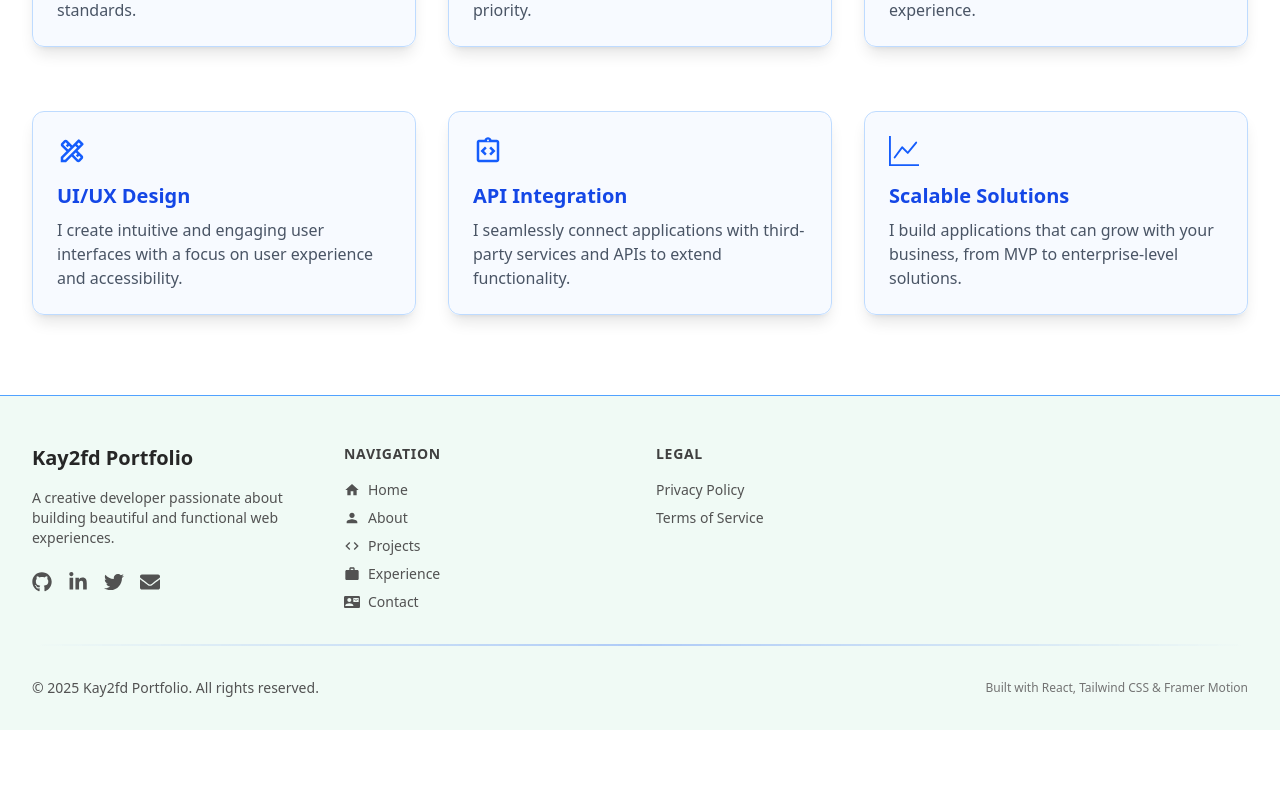
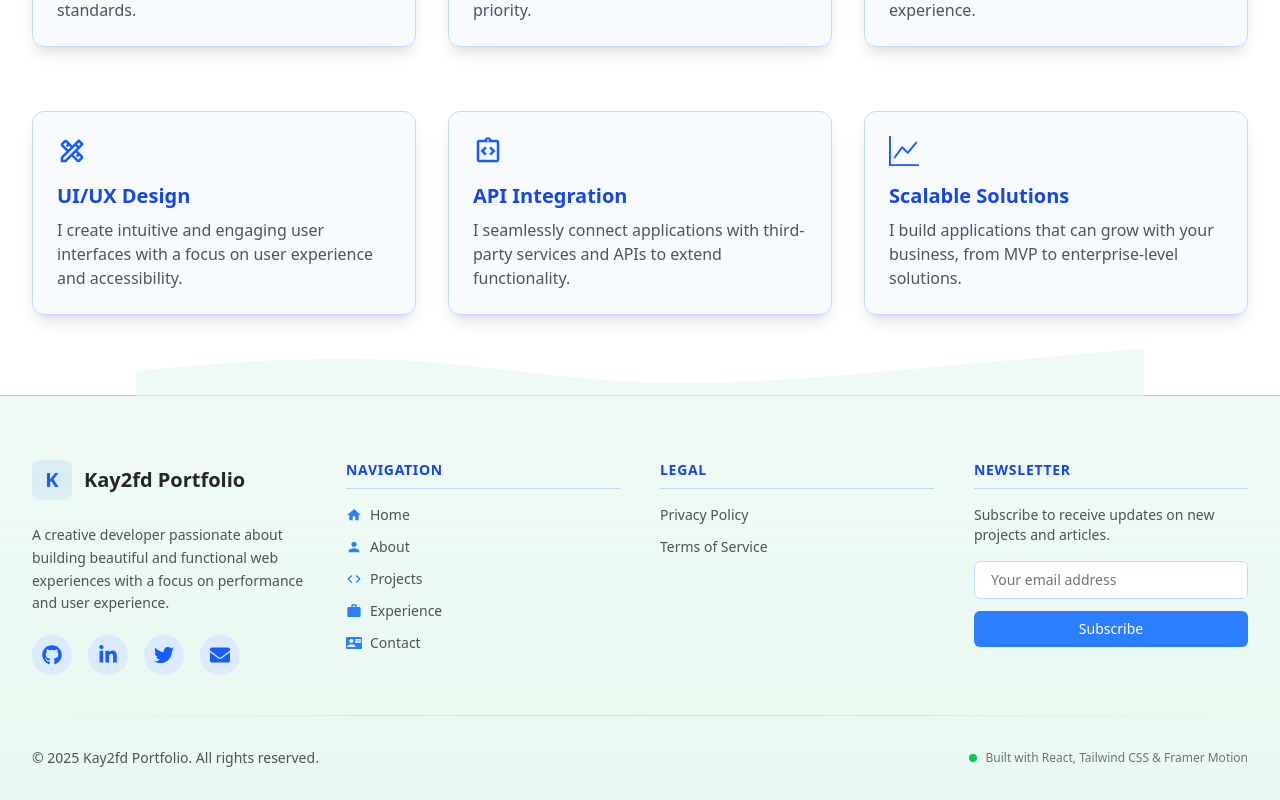
Before and after one commit to Kay2fd/my-new-portfolio, a React (Vite) app: page / in a window 1280 px wide. Shown: the part 1941-2741 px from the top of the page. Before the commit the page ends 2671 px from the top, so only its background shows below. Built offline with nearby package versions, Linux system fonts and the light colour scheme.

Commit message:
feat: update footer & add scrollTop

```diff
--- a/src/App.tsx
+++ b/src/App.tsx
@@ -1,4 +1,4 @@
-import Router from "./routes/routes"
+import Router from "./routes/Routes"
 
 function App() {
   return <Router />
--- /dev/null
+++ b/src/components/common/ScrollToTop/ScrollToTop.tsx
@@ -0,0 +1,64 @@
+import { useState, useEffect } from 'react';
+import { motion, AnimatePresence } from 'framer-motion';
+import { FaArrowUp } from 'react-icons/fa';
+import { useTheme } from '../../../context/ThemeProvider';
+
+interface ScrollToTopProps {
+    className?: string;
+}
+
+const ScrollToTop: React.FC<ScrollToTopProps> = ({ className = '' }) => {
+    const [isVisible, setIsVisible] = useState(false);
+    const { theme } = useTheme();
+    const isDarkMode = theme === 'dark';
+
+    useEffect(() => {
+        const handleScroll = () => {
+            setIsVisible(window.scrollY > 300);
+        };
+
+        window.addEventListener('scroll', handleScroll);
+
+        handleScroll();
+
+        return () => window.removeEventListener('scroll', handleScroll);
+    }, []);
+
+    const scrollToTop = () => {
+        window.scrollTo({
+            top: 0,
+            behavior: 'smooth'
+        });
+    };
+
+    const defaultClasses = `
+    fixed bottom-6 right-6 sm:bottom-8 sm:right-8
+    p-3 rounded-full shadow-lg z-50
+    ${isDarkMode
+            ? 'bg-blue-600 hover:bg-blue-500 text-white'
+            : 'bg-blue-500 hover:bg-blue-600 text-white'}
+    transition-all duration-300
+    focus:outline-none focus:ring-2 focus:ring-offset-2
+    ${isDarkMode ? 'focus:ring-blue-400' : 'focus:ring-blue-600'}
+  `;
+
+    return (
+        <AnimatePresence>
+            {isVisible && (
+                <motion.button
+                    initial={{ opacity: 0, scale: 0.8 }}
+                    animate={{ opacity: 1, scale: 1 }}
+                    exit={{ opacity: 0, scale: 0.8 }}
+                    transition={{ duration: 0.3 }}
+                    className={`${defaultClasses} ${className}`.trim()}
+                    onClick={scrollToTop}
+                    aria-label="Scroll to top"
+                >
+                    <FaArrowUp />
+                </motion.button>
+            )}
+        </AnimatePresence>
+    );
+};
+
+export default ScrollToTop;
--- a/src/components/layout/Footer/Footer.tsx
+++ b/src/components/layout/Footer/Footer.tsx
@@ -51,31 +51,73 @@ const Footer = () => {
     },
   ];
 
+  const containerVariants = {
+    hidden: { opacity: 0 },
+    visible: {
+      opacity: 1,
+      transition: {
+        staggerChildren: 0.1,
+        delayChildren: 0.2,
+      },
+    },
+  };
+
+  const itemVariants = {
+    hidden: { opacity: 0, y: 20 },
+    visible: { opacity: 1, y: 0, transition: { duration: 0.6 } },
+  };
+
   return (
-    <footer className={`relative z-10 ${isDarkMode ? 'bg-blue-950/10' : 'bg-[#e6f7ee]/60'} backdrop-blur-md border-t border-blue-400 transition-colors duration-300`}>
-      <div className="max-w-7xl mx-auto pt-12 pb-8 px-4 sm:px-6 lg:px-8">
-        <div className="grid grid-cols-1 md:grid-cols-2 lg:grid-cols-4 gap-8 mb-8">
-          <div className="col-span-1">
+    <footer className={`relative z-10 ${isDarkMode
+        ? 'bg-gradient-to-b from-blue-950/20 to-blue-950/40'
+        : 'bg-gradient-to-b from-[#e6f7ee]/60 to-[#e6f7ee]/90'
+      } backdrop-blur-md border-t ${isDarkMode ? 'border-blue-500/30' : 'border-blue-400/50'
+      } transition-colors duration-300`}>
+
+      <div className="absolute top-0 left-0 w-full transform -translate-y-full overflow-hidden hidden sm:block">
+        <svg xmlns="http://www.w3.org/2000/svg" viewBox="0 0 1440 100" className="w-full h-[70px]">
+          <path
+            fill={isDarkMode ? '#172554' : '#e6f7ee'}
+            fillOpacity={isDarkMode ? "0.2" : "0.6"}
+            d="M0,64L60,58.7C120,53,240,43,360,48C480,53,600,75,720,80C840,85,960,75,1080,64C1200,53,1320,43,1380,37.3L1440,32L1440,100L1380,100C1320,100,1200,100,1080,100C960,100,840,100,720,100C600,100,480,100,360,100C240,100,120,100,60,100L0,100Z"
+          ></path>
+        </svg>
+      </div>
+
+      <div className="max-w-7xl mx-auto pt-10 sm:pt-16 pb-8 px-4 sm:px-6 lg:px-8">
         <motion.div
-              initial={{ opacity: 0, y: 20 }}
-              whileInView={{ opacity: 1, y: 0 }}
-              transition={{ duration: 0.5 }}
+          variants={containerVariants}
+          initial="hidden"
+          whileInView="visible"
+          viewport={{ once: true }}
+          className="grid grid-cols-1 sm:grid-cols-2 lg:grid-cols-4 gap-8 lg:gap-10 mb-10"
         >
-              <h2 className={`text-xl font-bold mb-4 ${isDarkMode ? 'text-white' : 'text-neutral-800'}`}>
+          <motion.div variants={itemVariants} className="col-span-1 sm:col-span-2 lg:col-span-1 mb-6 sm:mb-0">
+            <div className="flex items-center mb-4 sm:mb-6">
+              <div className={`w-10 h-10 rounded-lg flex items-center justify-center mr-3 ${isDarkMode ? 'bg-blue-500/20 text-blue-400' : 'bg-blue-500/10 text-blue-600'
+                }`}>
+                <span className="text-xl font-bold">K</span>
+              </div>
+              <h2 className={`text-xl font-bold ${isDarkMode ? 'text-white' : 'text-neutral-800'}`}>
                 Kay2fd Portfolio
               </h2>
-              <p className={`text-sm ${isDarkMode ? 'text-neutral-400' : 'text-neutral-600'}`}>
-                A creative developer passionate about building beautiful and functional web experiences.
+            </div>
+
+            <p className={`text-sm leading-relaxed ${isDarkMode ? 'text-neutral-300' : 'text-neutral-600'} max-w-md sm:max-w-xs lg:max-w-none`}>
+              A creative developer passionate about building beautiful and functional web experiences with a focus on performance and user experience.
             </p>
 
-              <div className="flex mt-6 space-x-4">
+            <div className="flex mt-5 space-x-3 sm:space-x-4">
               {socialLinks.map((link) => (
                 <motion.a
                   key={link.name}
                   href={link.url}
                   target="_blank"
                   rel="noopener noreferrer"
-                    className={`${isDarkMode ? 'text-neutral-400 hover:text-blue-400' : 'text-neutral-600 hover:text-blue-600'} transition-colors duration-300`}
+                  className={`p-2 sm:p-2.5 rounded-full ${isDarkMode
+                      ? 'bg-blue-900/30 text-blue-300 hover:bg-blue-800/50 hover:text-blue-200'
+                      : 'bg-blue-100 text-blue-600 hover:bg-blue-200 hover:text-blue-700'
+                    } transition-colors duration-300`}
                   whileHover={{ scale: 1.1 }}
                   whileTap={{ scale: 0.95 }}
                   aria-label={link.name}
@@ -85,47 +127,87 @@ const Footer = () => {
               ))}
             </div>
           </motion.div>
-          </div>
 
-          {footerSections.map((section, index) => (
-            <div key={section.title} className="col-span-1">
-              <motion.div
-                initial={{ opacity: 0, y: 20 }}
-                whileInView={{ opacity: 1, y: 0 }}
-                transition={{ duration: 0.5, delay: 0.1 * (index + 1) }}
-              >
-                <h3 className={`text-sm font-semibold uppercase tracking-wider mb-4 ${isDarkMode ? 'text-neutral-300' : 'text-neutral-700'}`}>
+          {footerSections.map((section) => (
+            <motion.div key={section.title} variants={itemVariants} className="col-span-1">
+              <h3 className={`text-sm font-semibold uppercase tracking-wider mb-4 pb-2 border-b ${isDarkMode
+                  ? 'text-blue-300 border-blue-800/50'
+                  : 'text-blue-700 border-blue-200'
+                }`}>
                 {section.title}
               </h3>
-                <ul className="space-y-2">
+              <ul className="space-y-2 sm:space-y-3">
                 {section.links.map((link) => (
                   <li key={link.name}>
                     <Link
                       to={link.path}
-                        className={`text-sm flex items-center gap-2 ${isDarkMode ? 'text-neutral-400 hover:text-blue-400' : 'text-neutral-600 hover:text-blue-600'} transition-colors duration-300`}
+                      className={`text-sm flex items-center gap-2 group ${isDarkMode
+                          ? 'text-neutral-300 hover:text-blue-300'
+                          : 'text-neutral-600 hover:text-blue-600'
+                        } transition-colors duration-300`}
                     >
-                        {link.icon && link.icon}
+                      {link.icon ? (
+                        <span className={`${isDarkMode ? 'text-blue-400 group-hover:text-blue-300' : 'text-blue-500 group-hover:text-blue-600'}`}>
+                          {link.icon}
+                        </span>
+                      ) : null}                      <span className="group-hover:translate-x-1 transition-transform duration-300">
                         {link.name}
+                      </span>
                     </Link>
                   </li>
                 ))}
               </ul>
             </motion.div>
-            </div>
           ))}
+
+          <motion.div variants={itemVariants} className="col-span-1 sm:col-span-2 lg:col-span-1 mt-2 sm:mt-0">
+            <h3 className={`text-sm font-semibold uppercase tracking-wider mb-4 pb-2 border-b ${isDarkMode
+                ? 'text-blue-300 border-blue-800/50'
+                : 'text-blue-700 border-blue-200'
+              }`}>
+              Newsletter
+            </h3>
+            <p className={`text-sm mb-3 sm:mb-4 ${isDarkMode ? 'text-neutral-300' : 'text-neutral-600'}`}>
+              Subscribe to receive updates on new projects and articles.
+            </p>
+            <form className="flex flex-col space-y-2 sm:space-y-3 sm:max-w-xs lg:max-w-none">
+              <input
+                type="email"
+                placeholder="Your email address"
+                className={`px-3 sm:px-4 py-2 text-sm rounded-md focus:outline-none focus:ring-2 ${isDarkMode
+                    ? 'bg-blue-900/30 border border-blue-800 text-white placeholder:text-neutral-400 focus:ring-blue-500'
+                    : 'bg-white border border-blue-200 text-neutral-800 placeholder:text-neutral-500 focus:ring-blue-400'
+                  }`}
+                required
+              />
+              <button
+                type="submit"
+                className={`px-4 py-2 text-sm font-medium rounded-md transition-colors duration-300 ${isDarkMode
+                    ? 'bg-blue-600 hover:bg-blue-500 text-white'
+                    : 'bg-blue-500 hover:bg-blue-600 text-white'
+                  }`}
+              >
+                Subscribe
+              </button>
+            </form>
+          </motion.div>
+        </motion.div>
+
+        <div className="my-6 sm:my-8">
+          <div className={`h-px w-full ${isDarkMode
+              ? 'bg-gradient-to-r from-transparent via-blue-500/40 to-transparent'
+              : 'bg-gradient-to-r from-transparent via-blue-400/30 to-transparent'
+            }`}></div>
         </div>
 
-        <div className="my-8">
-          <div className={`h-0.5 w-full bg-gradient-to-r ${isDarkMode ? 'from-transparent via-blue-500/50 to-transparent' : 'from-transparent via-blue-600/30 to-transparent'}`}></div>
-        </div>
-
-        <div className="flex flex-col md:flex-row justify-between items-center">
+        <div className="flex flex-col sm:flex-row justify-between items-center text-center sm:text-left">
           <motion.div
             initial={{ opacity: 0, y: 10 }}
             whileInView={{ opacity: 1, y: 0 }}
             transition={{ duration: 0.5, delay: 0.3 }}
+            viewport={{ once: true }}
           >
-            <p className={`text-sm ${isDarkMode ? 'text-neutral-400' : 'text-neutral-600'} transition-colors duration-300`}>
+            <p className={`text-sm ${isDarkMode ? 'text-neutral-400' : 'text-neutral-600'}`}>
               &copy; {new Date().getFullYear()} Kay2fd Portfolio. All rights reserved.
             </p>
           </motion.div>
@@ -134,9 +216,11 @@ const Footer = () => {
             initial={{ opacity: 0, y: 10 }}
             whileInView={{ opacity: 1, y: 0 }}
             transition={{ duration: 0.5, delay: 0.4 }}
-            className="mt-4 md:mt-0"
+            viewport={{ once: true }}
+            className="mt-3 sm:mt-0 flex items-center justify-center sm:justify-end"
           >
-            <p className={`text-xs ${isDarkMode ? 'text-neutral-500' : 'text-neutral-500'}`}>
+            <div className={`w-2 h-2 rounded-full mr-2 ${isDarkMode ? 'bg-green-400' : 'bg-green-500'}`}></div>
+            <p className={`text-xs ${isDarkMode ? 'text-neutral-400' : 'text-neutral-500'}`}>
               Built with React, Tailwind CSS & Framer Motion
             </p>
           </motion.div>
--- a/src/components/layout/Layout.tsx
+++ b/src/components/layout/Layout.tsx
@@ -3,6 +3,7 @@ import Navbar from './Navbar/Navbar';
 import Footer from './Footer/Footer';
 import ParticlesBackground from './ParticlesBackground/ParticlesBackground';
 import { useTheme } from '../../context/ThemeProvider';
+import ScrollToTop from '../common/ScrollToTop/ScrollToTop';
 
 const Layout = () => {
   const { theme } = useTheme();
@@ -33,6 +34,7 @@ const Layout = () => {
           <Outlet />
         </main>
         <Footer />
+        <ScrollToTop />
       </div>
     </div>
   );
```
Also changed, not shown: src/components/sections/QuickIntro/QuickIntro.tsx (+4 -4 lines). Lines whose indentation alone changed are shown as unchanged.
